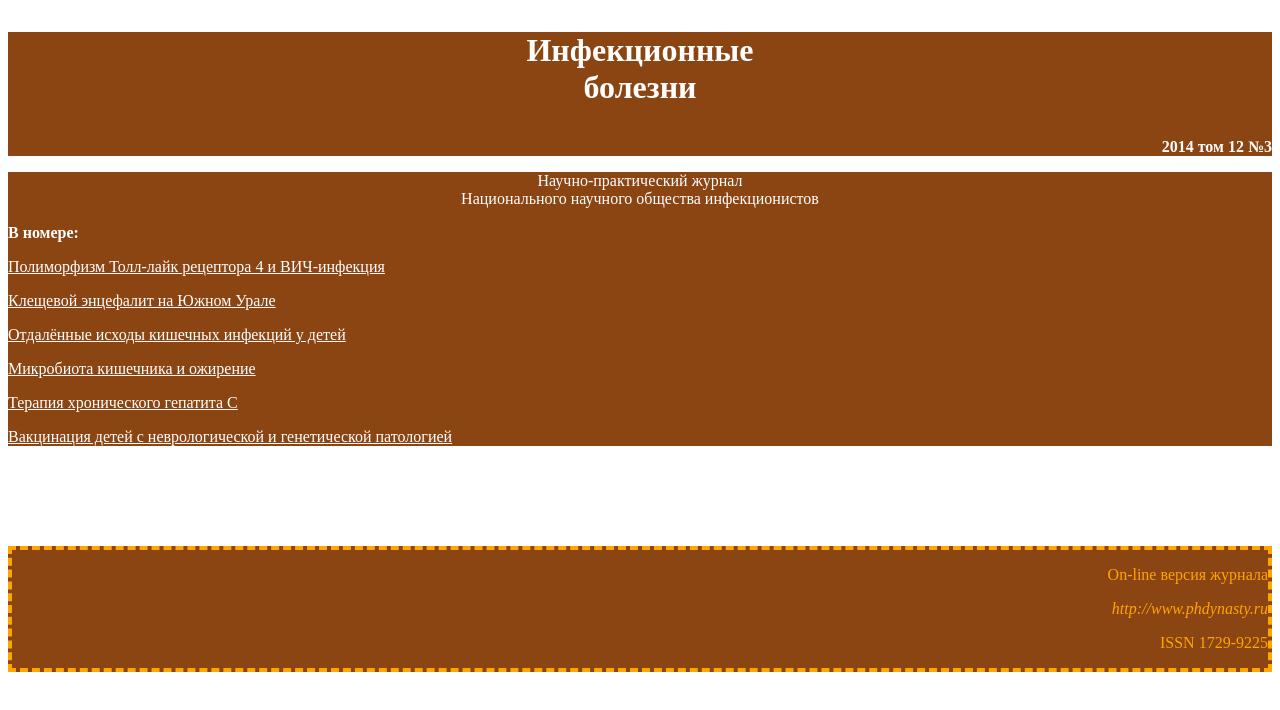
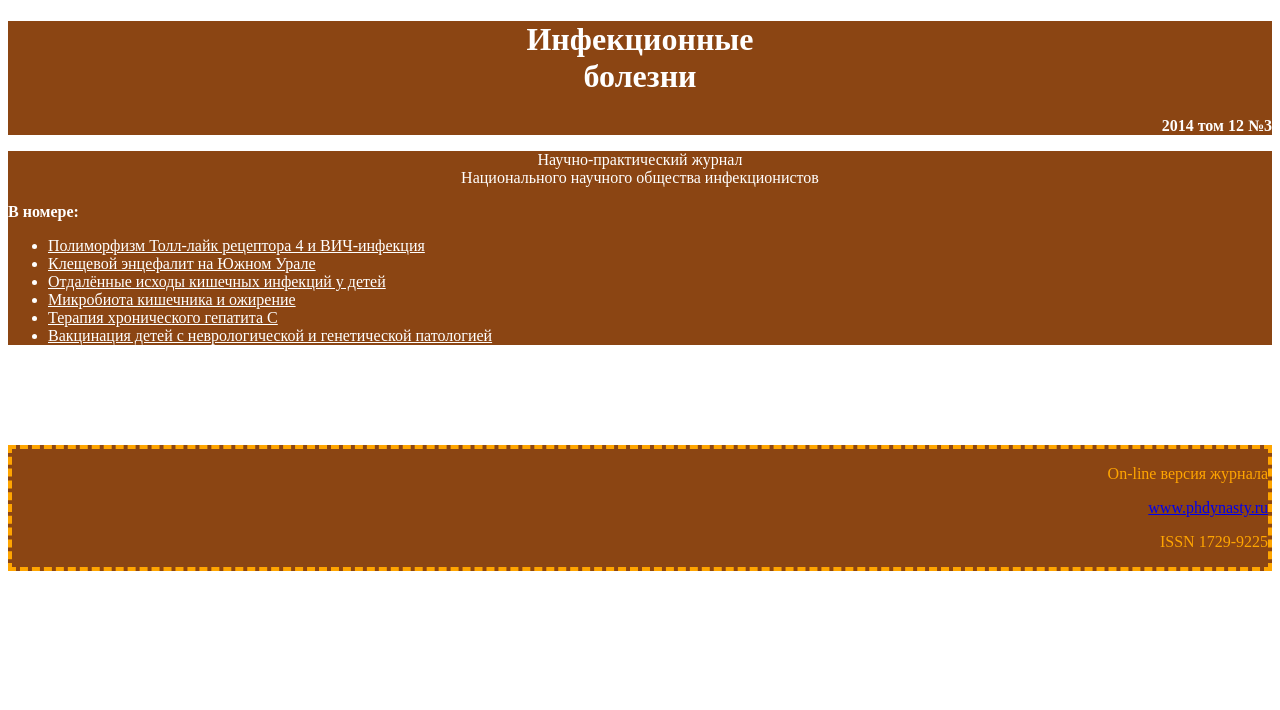
Before and after one commit to WebHeroSchool/_journal, a plain HTML site: page index.html in a window 1280 px wide. Drawn offline with Linux system fonts and the light colour scheme.

Commit message:
изменения в index.html

```diff
--- a/index.html
+++ b/index.html
@@ -33,24 +33,26 @@
   </head>
   <body>
     <header>
-      <h1><p>Инфекционные<br>болезни<p></h1>
+      <h1>Инфекционные<br>болезни</h1>
           <p align="right">2014 том 12 №3</p>
     </header>
     <section>
       <p align="center">Научно-практический журнал<br>Национального научного общества инфекционистов</p>
       <p><b>В номере:</b></p>
       <article>
-        <p>Полиморфизм Толл-лайк рецептора 4 и ВИЧ-инфекция</p>
-        <p>Клещевой энцефалит на Южном Урале</p>
-        <p>Отдалённые исходы кишечных инфекций у детей</p>
-        <p>Микробиота кишечника и ожирение</p>
-        <p>Терапия хронического гепатита С</p>
-        <p>Вакцинация детей с неврологической и генетической патологией</p>
-      </article>
+        <ul>
+        <li>Полиморфизм Толл-лайк рецептора 4 и ВИЧ-инфекция</li>
+        <li>Клещевой энцефалит на Южном Урале</li>
+        <li>Отдалённые исходы кишечных инфекций у детей</li>
+        <li>Микробиота кишечника и ожирение</li>
+        <li>Терапия хронического гепатита С</li>
+        <li>Вакцинация детей с неврологической и генетической патологией</li>
+        </ul>
+     </article>
     </section>
     <footer>
       <p>On-line версия журнала</p>
-      <p><cite>http://www.phdynasty.ru</cite></p>
+      <a href="http://www.phdynasty.ru">www.phdynasty.ru</a>
       <p>ISSN 1729-9225</p>
     </footer>
   </body>
```
